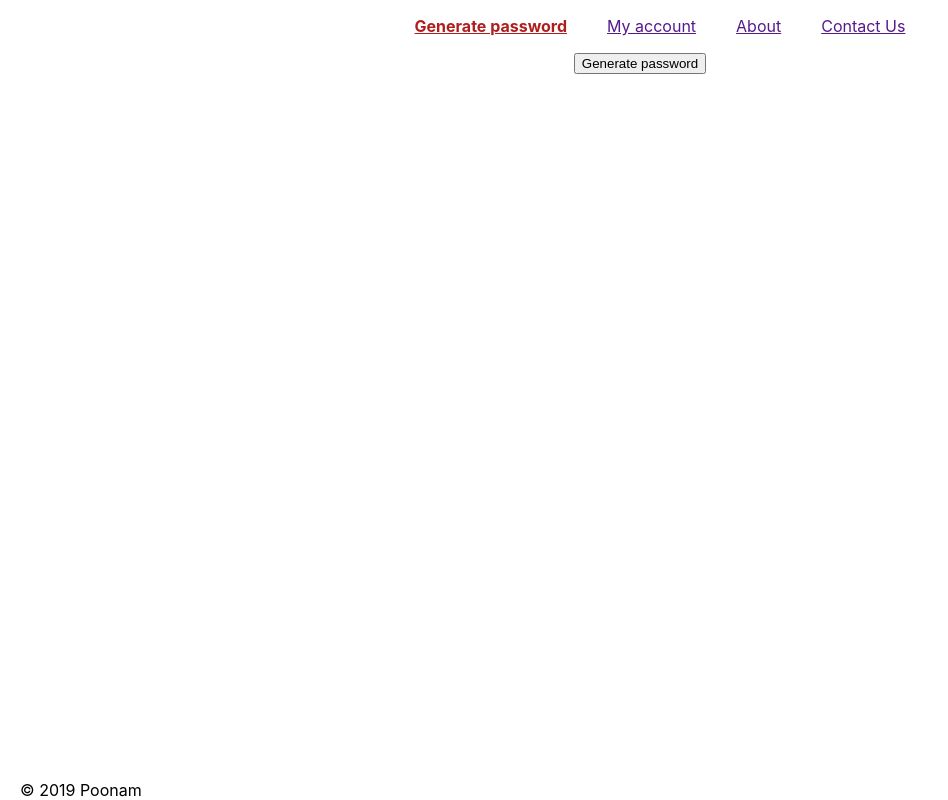
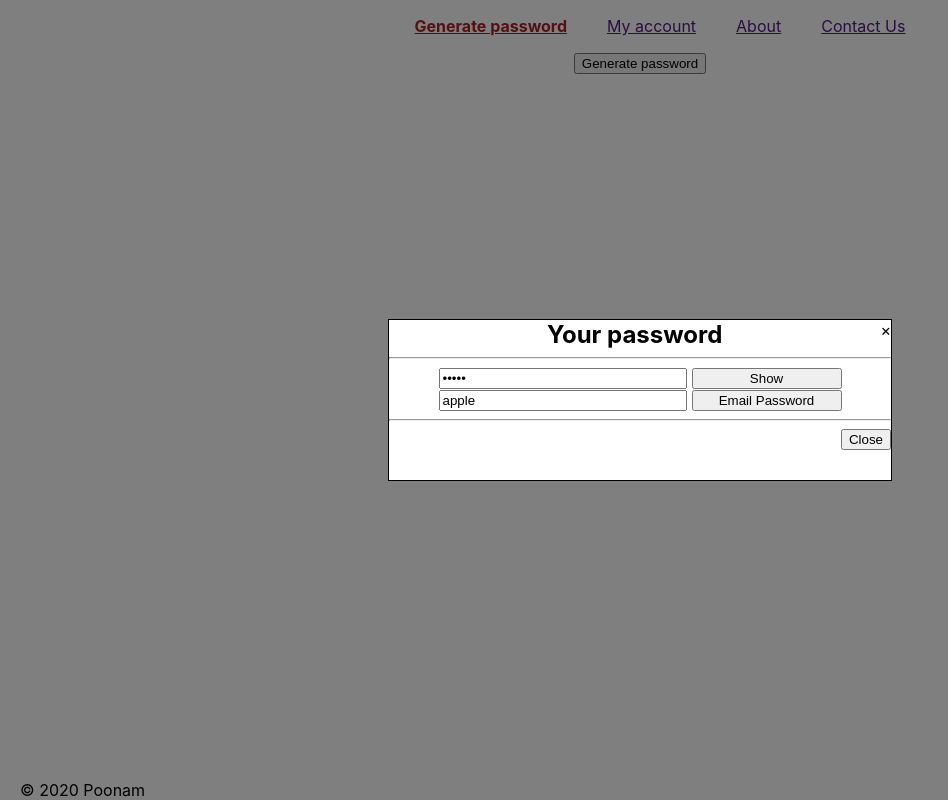
Before and after one commit to PnmR/project, a React (Create React App) app: page / in a window 1280 px wide. Both pictures are taken after a click on the button "Generate password". Shown: the whole page, without its empty margins (0-948 px from the left). Built offline with nearby package versions, Linux system fonts and the light colour scheme.

Commit message:
generate password page and password modal

```diff
--- a/src/App.js
+++ b/src/App.js
@@ -1,6 +1,8 @@
 import React from 'react';
 import logo from './logo.svg';
 import './App.css';
+import './PasswordModal.css';
+import  GeneratePasswordPage from './GeneratePasswordPage';
 
 function App() {
   return (
@@ -25,10 +27,10 @@ function App() {
         </nav>
       </header>
       <body>
-        <button>Generate password</button>
+        <GeneratePasswordPage></GeneratePasswordPage>
       </body>
       <footer>
-        &copy; 2019 Poonam
+        &copy; 2020 Poonam
       </footer>
 
     </div>
--- /dev/null
+++ b/src/GeneratePasswordPage.js
@@ -0,0 +1,31 @@
+import React from 'react';
+import PasswordModal from './PasswordModal';
+
+class GeneratePasswordPage extends React.Component {
+  constructor() {
+    super();
+    this.state = {
+      showPopup: false
+    }
+  }
+
+  show() {
+    this.setState({
+      showModal: true
+    });
+  }
+
+  render() {
+    return (
+      <div>
+      <button onClick={this.show.bind(this)}>Generate password</button>
+      {
+        this.state.showModal ?
+        <PasswordModal></PasswordModal> : null
+      }
+      </div>
+    );
+  }
+}
+
+export default GeneratePasswordPage;
--- /dev/null
+++ b/src/PasswordModal.css
@@ -0,0 +1,52 @@
+.showPassword,
+.emailPassword {
+  display: inline;
+}
+
+.modalBackground{
+  background-color: rgba(0,0,0,0.5);
+  position: fixed;
+  width: 100%;
+  height: 100%;
+  margin: auto;
+  top:0;
+  bottom:0;
+  left: 0;
+  right: 0;
+}
+.modal {
+  border:1px solid black;
+  position: absolute;
+  height: 160.5px;
+  width: 502px;
+  margin: auto;
+  left: 0;
+  right: 0;
+  top:0;
+  bottom:0;
+  background-color: white;
+}
+
+.modal h1 {
+  display: inline;
+}
+
+.modal span {
+  float: right;
+}
+
+.rowTab {
+  display: inline-block;
+}
+
+.leftTab {
+width: 240px;
+margin-right:5px ;
+}
+
+.rightTab{
+  width: 150px;
+}
+.modal button {
+  float: right;
+}
--- /dev/null
+++ b/src/PasswordModal.js
@@ -0,0 +1,26 @@
+import React from 'react';
+
+class PasswordModal extends React.Component {
+  render() {
+    return (
+      <div className="modalBackground">
+      <section className="modal">
+        <h1>Your password</h1><span>&times;</span>
+        <hr></hr>
+        <div className="rowTab">
+          <input type="password" value="apple" className="leftTab"></input>
+          <input type="submit" value="Show" className="rightTab"></input>
+        </div>
+        <div className="rowTab">
+          <input type="text" value="apple" className="leftTab"></input>
+          <input type="submit" value="Email Password" className="rightTab"></input>
+        </div>
+        <hr></hr>
+        <button>Close</button>
+      </section>
+      </div>
+    );
+  }
+}
+
+export default PasswordModal;
```
Also changed, not shown: src/App.css (+34 -0 lines).
